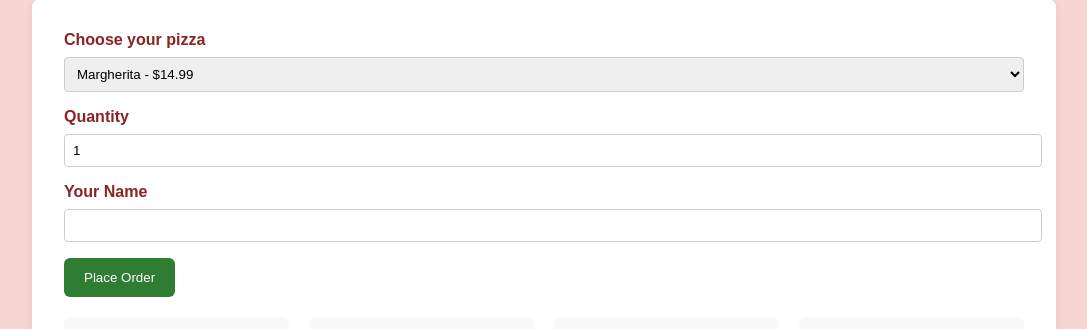
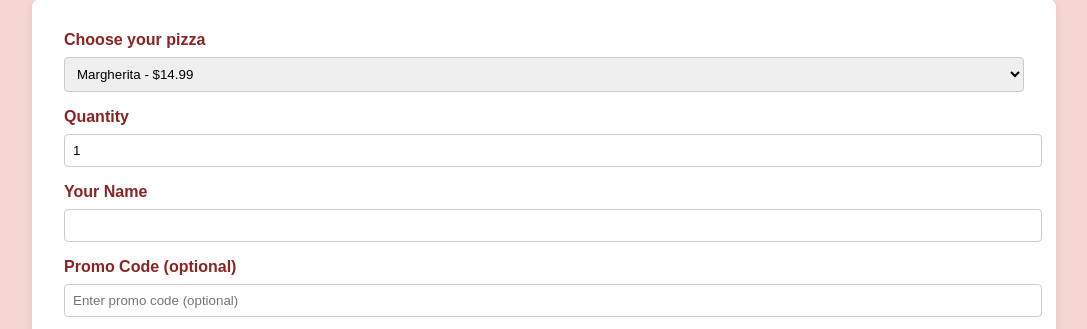
Before and after one commit to Rindian1/pizza_crud_final_starter-RYAN_code_1, a Flask app: page / in a window 1280 px wide. Shown: the part 583-912 px from the top of the page, without its empty margins (96-1183 px from the left). Run offline with Flask 3, Linux system fonts and the light colour scheme; data comes from the database, SQL or seed files in the repository.

Commit message:
Implemented promo code system

```diff
--- a/app.py
+++ b/app.py
@@ -124,15 +124,64 @@ def save_order(pizza_id, quantity, customer_name, promo_code_id=None):
     finally:
         conn.close()
 
+def validate_promo_code(code):
+    """Validate promo code and return promo code info or None"""
+    if not code:
+        return None
+
+    conn = get_db_connection()
+    try:
+        cursor = conn.cursor()
+        cursor.execute('''
+            SELECT id, discount_percent, usage_limit, times_used, start_date, end_date
+            FROM PromoCode
+            WHERE code = ?
+        ''', (code.upper(),))
+        promo = cursor.fetchone()
+
+        if not promo:
+            return None
+
+        promo_id, discount_percent, usage_limit, times_used, start_date, end_date = promo
+
+        # Check if promo is still valid
+        from datetime import datetime
+        now = datetime.now().isoformat()
+        if now < start_date or now > end_date:
+            return None
+
+        # Check usage limit
+        if usage_limit is not None and times_used >= usage_limit:
+            return None
+
+        return {
+            'id': promo_id,
+            'discount_percent': discount_percent,
+            'code': code.upper()
+        }
+    finally:
+        conn.close()
+
+def increment_promo_usage(promo_id):
+    """Increment the times_used counter for a promo code"""
+    conn = get_db_connection()
+    try:
+        cursor = conn.cursor()
+        cursor.execute('UPDATE PromoCode SET times_used = times_used + 1 WHERE id = ?', (promo_id,))
+        conn.commit()
+    finally:
+        conn.close()
+
 def get_order_details(order_id):
     """Get order details from database"""
     conn = get_db_connection()
     try:
         cursor = conn.cursor()
         cursor.execute('''
-            SELECT o.id, p.name, p.price, o.quantity
+            SELECT o.id, p.name, p.price, o.quantity, o.customer_name, o.timestamp, pc.code, pc.discount_percent
             FROM "Order" o
             JOIN Pizza p ON o.pizza_id = p.id
+            LEFT JOIN PromoCode pc ON o.promo_code_id = pc.id
             WHERE o.id = ?
         ''', (order_id,))
         return cursor.fetchone()
@@ -152,12 +201,28 @@ def create_order():
     pizza_id = request.form.get('pizza_id')
     quantity = request.form.get('quantity')
     customer_name = request.form.get('customer_name')
-    promo_code_id = request.form.get('promo_code_id')
+    promo_code = request.form.get('promo_code', '').strip()
 
     if not pizza_id or not quantity or not customer_name:
         return redirect(url_for('menu'))
 
+    # Validate promo code - must be empty or valid
+    if promo_code:
+        promo_info = validate_promo_code(promo_code)
+        if not promo_info:
+            # Invalid promo code - redirect back to menu with error
+            return redirect(url_for('menu'))
+        promo_code_id = promo_info['id']
+    else:
+        promo_info = None
+        promo_code_id = None
+
     order_id = save_order(pizza_id, quantity, customer_name, promo_code_id)
+
+    # Increment promo usage if valid
+    if promo_info:
+        increment_promo_usage(promo_info['id'])
+
     return redirect(url_for('confirmation', order_id=order_id))
 
 @app.route('/confirmation')
@@ -171,17 +236,33 @@ def confirmation():
     if not order:
         return redirect(url_for('menu'))
 
+    # Extract order details
+    order_id_val, pizza_name, price, quantity, customer_name, timestamp, promo_code, discount_percent = order
+
+    # Calculate totals and discounts
+    subtotal = price * quantity
+    discount_amount = 0
+    if promo_code and discount_percent:
+        discount_amount = subtotal * discount_percent
+
+    total = subtotal - discount_amount
+
     order_data = {
-        'order_id': order[0],
-        'pizza_name': order[1],
-        'price': order[2],
-        'quantity': order[3],
-        'total': order[2] * order[3]
+        'order_id': order_id_val,
+        'pizza_name': pizza_name,
+        'price': price,
+        'quantity': quantity,
+        'subtotal': subtotal,
+        'discount_amount': discount_amount,
+        'total': total,
+        'promo_code': promo_code,
+        'discount_percent': discount_percent,
+        'customer_name': customer_name
     }
 
     return render_template('confirmation.html',
                          order=order_data,
-                         display_date=datetime.now().strftime('%Y-%m-%d %H:%M:%S'))
+                         display_date=datetime.now().isoformat())
 
 if __name__ == '__main__':
     init_db()
--- a/templates/menu.html
+++ b/templates/menu.html
@@ -36,6 +36,11 @@
           <input type="text" id="customer_name" name="customer_name" value="{{ form.customer_name if form and form.customer_name else '' }}" required>
         </div>
 
+        <div class="field">
+          <label for="promo_code">Promo Code (optional)</label>
+          <input type="text" id="promo_code" name="promo_code" placeholder="Enter promo code (optional)" value="{{ form.promo_code if form and form.promo_code else '' }}">
+        </div>
+
         <button type="submit">Place Order</button>
       </form>
 
```
Also changed, not shown: templates/confirmation.html (+13 -6 lines).
